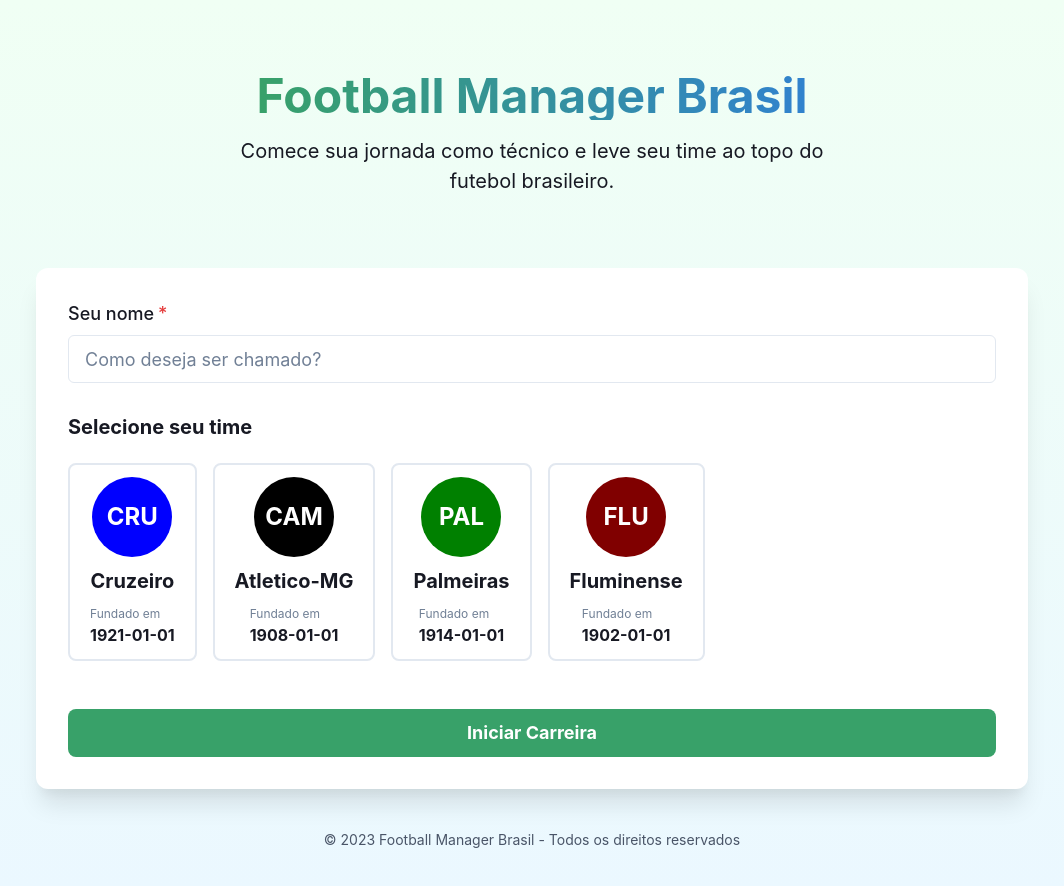
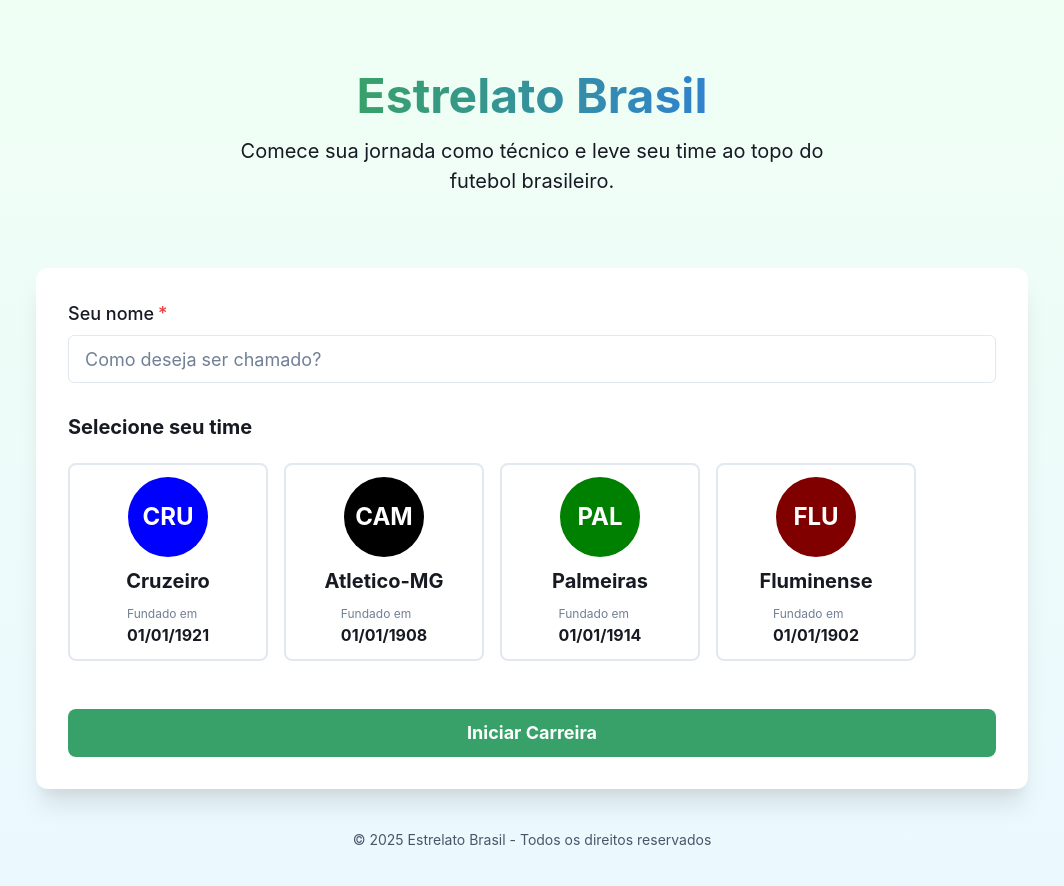
Before and after one commit to BernardoDomingues/estrelato, a Next.js app: page /start in a window 1280 px wide. Shown: the top 886 px of the page, without its empty margins (108-1172 px from the left). Built offline with nearby package versions, Linux system fonts and the light colour scheme.

Commit message:
feat: basic improvments

```diff
--- a/src/components/TeamSelector.tsx
+++ b/src/components/TeamSelector.tsx
@@ -9,6 +9,7 @@
   UseRadioProps,
 } from '@chakra-ui/react';
 import { Team } from '../types/team';
+import dayjs from 'dayjs'
 
 interface TeamCardProps extends UseRadioProps {
   team: Team;
@@ -40,6 +41,7 @@
         px={5}
         py={3}
         transition="all 0.2s"
+        width="200px"
       >
         <VStack spacing={3}>
           <Box
@@ -62,7 +64,7 @@
               <Text fontSize="xs" color="gray.500">
                 Fundado em
               </Text>
-              <Text fontWeight="bold">{team.founded.toISOString().split('T')[0]}</Text>
+              <Text fontWeight="bold">{dayjs(team.founded).format('DD/MM/YYYY')}</Text>
             </VStack>
           </HStack>
         </VStack>
--- a/src/pages/start.tsx
+++ b/src/pages/start.tsx
@@ -80,7 +80,7 @@
               bgGradient="linear(to-r, green.500, blue.500)"
               bgClip="text"
             >
-              Football Manager Brasil
+              Estrelato Brasil
             </Heading>
             <Text fontSize="xl" maxW="600px">
               Comece sua jornada como técnico e leve seu time ao topo do futebol brasileiro.
@@ -126,7 +126,7 @@
           </Box>
 
           <Text textAlign="center" fontSize="sm" color="gray.600">
-            © 2023 Football Manager Brasil - Todos os direitos reservados
+            © 2025 Estrelato Brasil - Todos os direitos reservados
           </Text>
         </VStack>
       </Container>
```
Also changed, not shown: src/pages/dashboard.tsx (+4 -7 lines).
